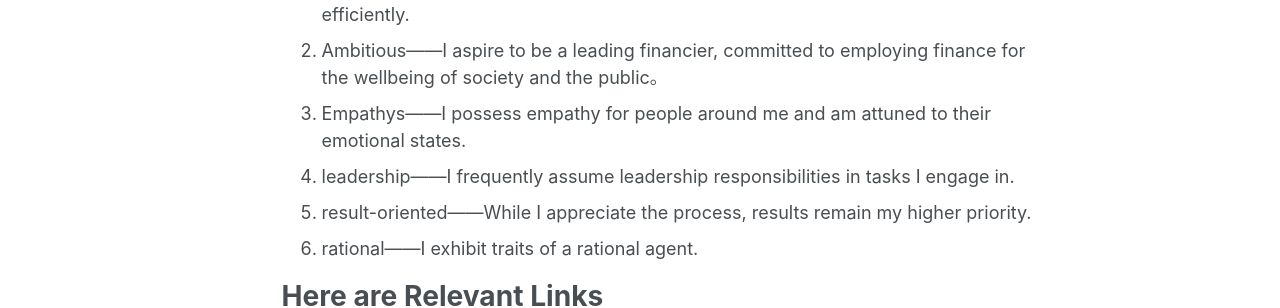
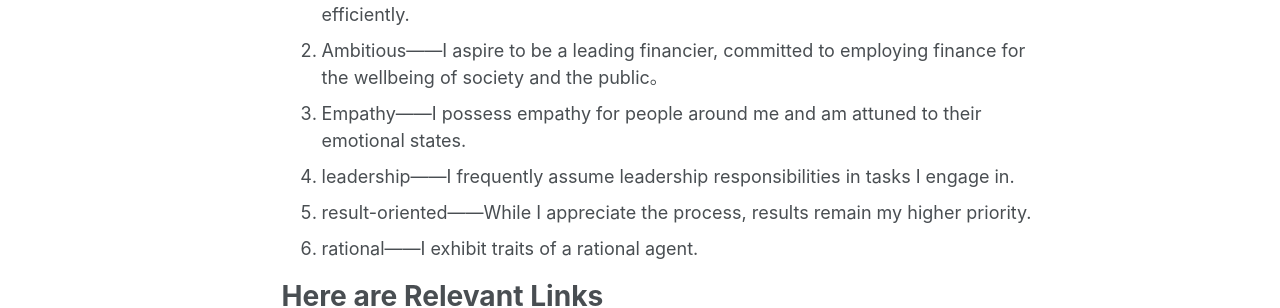
Before and after one commit to Alfred-meijiu/Alfred-meijiu.github.io, a Jekyll site: the page built from _pages/about.md, in a window 1280 px wide and 1296 px high. Shown: the part 676-984 px from the top of the window. Built offline with Jekyll 4.4.1, drawn with Linux system fonts in a browser that asks for light colours; a style sheet for code colours, icons or effects is not loaded.

Commit message:
Update about.md

```diff
--- a/_pages/about.md
+++ b/_pages/about.md
@@ -27,7 +27,7 @@ My characteristics
 ======
 1. Multitasker——Skilled in time management, I am capable of handling diverse tasks efficiently.
 1. Ambitious——I aspire to be a leading financier, committed to employing finance for the wellbeing of society and the public。
-1. Empathys——I possess empathy for people around me and am attuned to their emotional states.
+1. Empathy——I possess empathy for people around me and am attuned to their emotional states.
 1. leadership——I frequently assume leadership responsibilities in tasks I engage in.
 1. result-oriented——While I appreciate the process, results remain my higher priority.
 1. rational——I exhibit traits of a rational agent.
```
